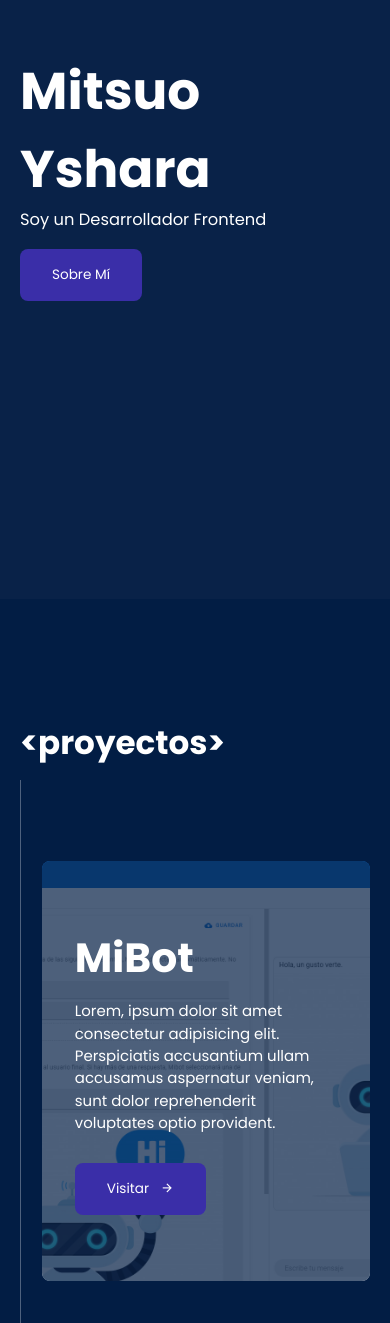
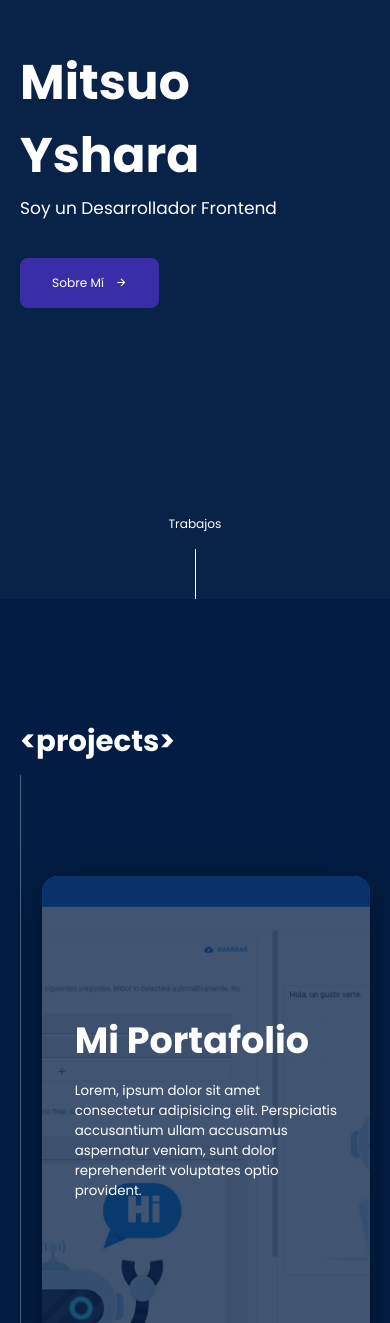
Before and after one commit to mitsuoyg/portfolio, a Nuxt app: page / in a window 390 px wide. Shown: the part 245-1568 px from the top of the page. Built offline with nearby package versions, Linux system fonts and the light colour scheme.

Commit message:
feat: footer

```diff
--- a/assets/styles/_font.scss
+++ b/assets/styles/_font.scss
@@ -11,16 +11,16 @@ body, body * {
 }
 @media only screen and (max-width: map-get($m-grid-breakpoints, 'lg')) {
     html {
-        font-size: 95% !important;
+        font-size: 92% !important;
     }
 }
 @media only screen and (max-width: map-get($m-grid-breakpoints, 'md')) {
     html {
-        font-size: 90% !important;
+        font-size: 84% !important;
     }
 }
 @media only screen and (max-width: map-get($m-grid-breakpoints, 'sm')) {
     html {
-        font-size: 85% !important;
+        font-size: 76% !important;
     }
 }
--- a/assets/styles/_normalizer.scss
+++ b/assets/styles/_normalizer.scss
@@ -8,3 +8,9 @@ button {
 a {
     text-decoration: none;
 }
+ul {
+    padding-left: 0 !important;
+}
+li {
+    list-style: none;
+}
--- a/assets/styles/m-container.scss
+++ b/assets/styles/m-container.scss
@@ -1,5 +1,5 @@
 .m-container {
-    max-width: 800px;
+    max-width: 1000px;
     width: 100%;
     padding: 20px;
     margin: 0 auto;
--- /dev/null
+++ b/components/globals/Footer.vue
@@ -0,0 +1,74 @@
+<template>
+  <footer class="footer">
+    <div class="m-container">
+      <div class="footer__body">
+        <img
+          src="logo.png"
+          alt=""
+          class="footer__logo"
+        />
+        <ul class="networks mt-4">
+          <li v-for="(network, idx) in networks" :key="idx" class="network">
+            <a href="">{{ network.name }}</a>
+          </li>
+        </ul>
+        <p class="footer__copy mt-8">© 2021 Yshara Mitsuo</p>
+      </div>
+    </div>
+  </footer>
+</template>
+
+<script>
+export default {
+  data: () => ({
+    networks: [
+      {
+        name: "Facebook",
+      },
+      {
+        name: "Twitter",
+      },
+      {
+        name: "Linkedin",
+      },
+      {
+        name: "Github",
+      },
+    ],
+  }),
+};
+</script>
+
+<style lang='scss' scoped>
+.footer {
+  padding: 6%;
+
+  &__body {
+    display: flex;
+    flex-direction: column;
+    align-items: center;
+  }
+  &__logo {
+    max-width: 120px;
+  }
+}
+.networks {
+  display: flex;
+  justify-content: center;
+}
+.network {
+  margin: 10px 24px;
+  text-align: center;
+  font-size: 1rem;
+  a {
+    color: #fff;
+  }
+}
+
+@media only screen and (max-width: 600px) {
+  .networks {
+    display: grid;
+    grid-template-columns: 1fr 1fr;
+  }
+}
+</style>
--- a/components/index/Info.vue
+++ b/components/index/Info.vue
@@ -3,9 +3,16 @@
     <div class="m-container">
       <div>
         <h1 class="m-info__name">Mitsuo Yshara</h1>
-        <p class="m-info__description">Soy un Desarrollador Frontend</p>
-        <m-btn>Sobre Mí</m-btn>
+        <p class="m-info__description mt-1">Soy un Desarrollador Frontend</p>
+        <m-btn class="mt-5"
+          >Sobre Mí
+          <v-icon right style="font-size: 1rem">mdi-arrow-right</v-icon></m-btn
+        >
       </div>
+    </div>
+    <div class="scroll">
+      <p>Trabajos</p>
+      <div class="scroll__line"></div>
     </div>
   </section>
 </template>
@@ -16,6 +23,7 @@ export default {};
 
 <style lang='scss' scoped>
 .m-info {
+  position: relative;
   height: 100vh;
   background: #092248;
 
@@ -23,10 +31,26 @@ export default {};
   align-items: center;
 
   &__name {
-    font-size: 3.8rem;
+    font-size: 4rem;
   }
   &__description {
-    font-size: 1.2rem;
+    font-size: 1.4rem;
+  }
+}
+
+.scroll {
+  position: absolute;
+  bottom: 0;
+  left: 0;
+  right: 0;
+
+  display: flex;
+  flex-direction: column;
+  align-items: center;
+
+  &__line {
+    height: 50px;
+    border-left: 1px solid #fff;
   }
 }
 </style>
--- a/components/index/Projects.vue
+++ b/components/index/Projects.vue
@@ -1,7 +1,7 @@
 <template>
   <div class="m-container">
     <section class="projects">
-      <h2 class="tag--start">proyectos</h2>
+      <h2 class="tag--start">projects</h2>
       <div class="projects__body">
         <div
           v-for="(project, idx) in projects"
@@ -13,7 +13,7 @@
           <div class="project__body">
             <h3 class="project__title">{{ project.title }}</h3>
             <p class="project__description mt-3">{{ project.description }}</p>
-            <a :href="project.url" target="_blank">
+            <a v-if="project.url" :href="project.url" target="_blank">
               <m-btn color="primary" class="mt-3"
                 >Visitar
                 <v-icon right style="font-size: 1rem">mdi-arrow-right</v-icon>
@@ -22,7 +22,7 @@
           </div>
         </div>
       </div>
-      <h2 class="tag--end">proyectos</h2>
+      <h2 class="tag--end">projects</h2>
     </section>
   </div>
 </template>
@@ -31,6 +31,12 @@
 export default {
   data: () => ({
     projects: [
+      {
+        title: "Mi Portafolio",
+        description:
+          "Lorem, ipsum dolor sit amet consectetur adipisicing elit. Perspiciatis accusantium ullam accusamus aspernatur veniam, sunt dolor reprehenderit voluptates optio provident.",
+        image: "projects/mibot.png",
+      },
       {
         title: "MiBot",
         description:
@@ -51,7 +57,7 @@ export default {
 </script>
 
 <style lang='scss' scoped>
-$project-background: rgba(2, 29, 68, 0.7);
+$project-background: rgba(2, 29, 68, 0.75);
 
 .projects {
   padding: 100px 0;
@@ -66,15 +72,16 @@ $project-background: rgba(2, 29, 68, 0.7);
 .project {
   position: relative;
   overflow: hidden;
-  height: 420px;
+  height: 480px;
   padding: 10%;
-  margin: 80px 0;
+  margin: 100px 0;
   background-position: center;
   background-repeat: no-repeat;
   background-size: cover;
-  border-radius: 8px;
+  border-radius: 16px;
   cursor: pointer;
   transition: 0.3s;
+  box-shadow: 0 6px 40px rgba(0, 0, 0, 0.4);
 
   display: flex;
   align-items: center;
--- a/layouts/default.vue
+++ b/layouts/default.vue
@@ -3,6 +3,7 @@
     <v-main>
       <nuxt class="m-app" />
     </v-main>
+    <globals-footer />
   </v-app>
 </template>
 
```
Also changed, not shown: static/logo.png (added).
